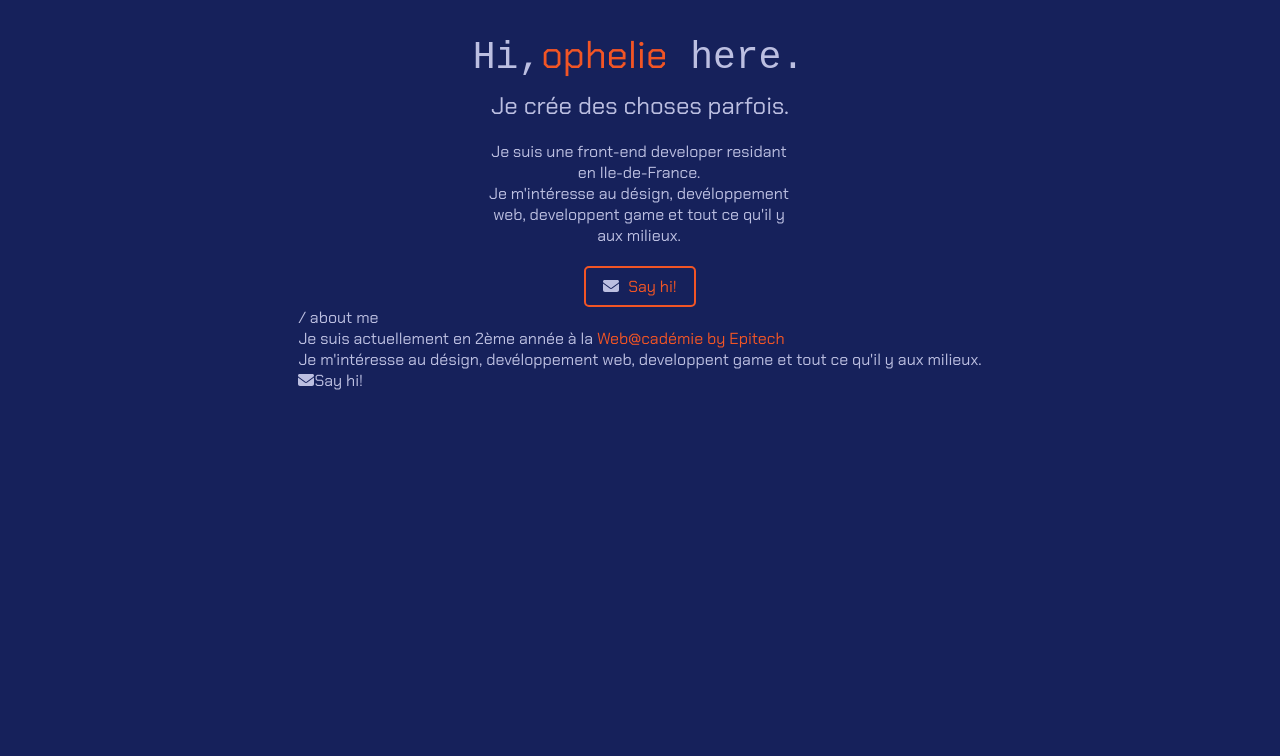
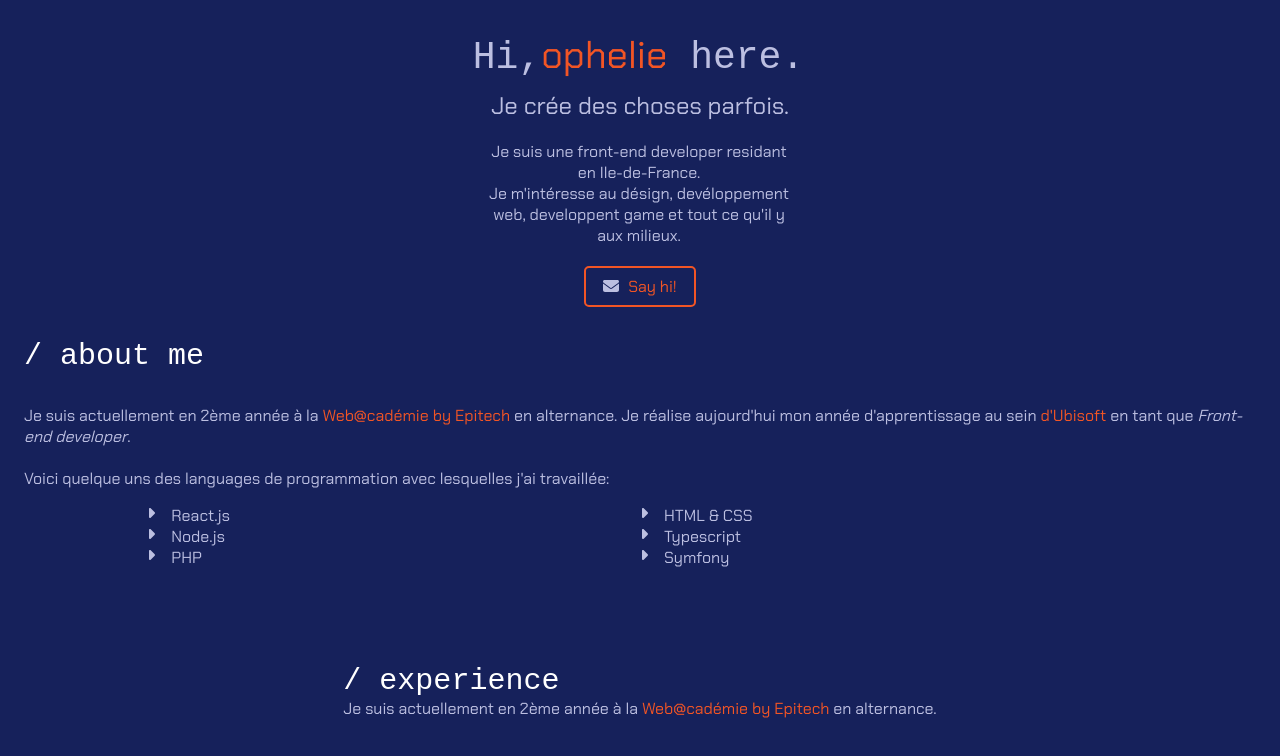
Before and after one commit to phelied/portfolio, a React (Create React App) app: page / in a window 1280 px wide. Shown: the top 756 px of the page. Built offline with nearby package versions, Linux system fonts and the light colour scheme.

Commit message:
Add content

```diff
--- a/src/App.css
+++ b/src/App.css
@@ -20,8 +20,7 @@ html {
 .container {
   display: flex;
   align-items: center;
-  justify-content: center;
-  margin: 30px auto;
+  margin: 30px 1.5em;
   flex-direction: column;
 }
 
@@ -35,7 +34,7 @@ html {
 
 .introduction__text-typing {
   width: 9em;
-  animation: typing 2s steps(22), blink .5s step-end infinite alternate;
+  animation: typing 2s steps(22), blink 0.5s step-end infinite alternate;
   white-space: nowrap;
   overflow: hidden;
   border-right: 3px solid var(--text-color-alt);
@@ -45,13 +44,13 @@ html {
 
 @keyframes typing {
   from {
-    width: 0
+    width: 0;
   }
 }
 
 @keyframes blink {
   50% {
-    border-color: transparent
+    border-color: transparent;
   }
 }
 
@@ -78,7 +77,46 @@ html {
   border-radius: 5px;
 }
 
-.introduction__mail-display svg{
+.introduction__mail-display svg {
   color: var(--text-color-alt);
   margin-right: 9px;
 }
+
+.about__display {
+  margin: 2em auto;
+}
+
+.about__display p {
+  margin: 2em auto;
+}
+
+.tertiary-color-text {
+  font-size: 30px;
+  color: white;
+  margin-bottom: 2em;
+  font-family: monospace;
+  text-align: right;
+}
+
+.about__language-display {
+
+  margin: 1em auto;
+  width: 100%;
+  display: flex;
+  justify-content: center;
+  flex-wrap: wrap;
+}
+
+.about__language-display span {
+  width: 40%;
+  display: flex;
+  flex-wrap: wrap;
+}
+
+.about__language-display svg {
+  margin-right: 1em;
+}
+
+.experience__display {
+  margin: 2em auto;
+}
--- a/src/App.js
+++ b/src/App.js
@@ -1,7 +1,7 @@
 import './App.css';
 import Links from './components/links'
 import { FontAwesomeIcon } from '@fortawesome/react-fontawesome'
-import { faEnvelope } from '@fortawesome/free-solid-svg-icons'
+import { faEnvelope, faCaretRight } from '@fortawesome/free-solid-svg-icons'
 
 function App() {
   return (
@@ -19,11 +19,25 @@ function App() {
       </div>
       <div className="about__display">
         <span className='tertiary-color-text'>/ about me</span>
-        <p>Je suis actuellement en 2ème année à la <span className='secondary-color-text'>Web@cadémie by Epitech</span>
+        <p>Je suis actuellement en 2ème année à la <span className='secondary-color-text'>Web@cadémie by Epitech</span> en alternance.
+          Je réalise aujourd'hui mon année d'apprentissage au sein <span className='secondary-color-text'>d'Ubisoft</span> en tant que <em>Front-end developer</em>.
           <br />
-          Je m'intéresse au désign, devéloppement web, developpent game et tout ce qu'il y aux milieux.
+          <br />
+          Voici quelque uns des languages de programmation avec lesquelles j'ai travaillée:
+          <div className='about__language-display'>
+            <span><FontAwesomeIcon icon={faCaretRight} />React.js</span>
+            <span><FontAwesomeIcon icon={faCaretRight} />HTML & CSS</span>
+            <span><FontAwesomeIcon icon={faCaretRight} />Node.js</span>
+            <span><FontAwesomeIcon icon={faCaretRight} />Typescript</span>
+            <span><FontAwesomeIcon icon={faCaretRight} />PHP</span>
+            <span><FontAwesomeIcon icon={faCaretRight} />Symfony</span>
+          </div>
         </p>
-        <div className='about__mail-display'><FontAwesomeIcon icon={faEnvelope} />Say hi!</div>
+      </div>
+      <div className="experience__display">
+        <span className='tertiary-color-text'>/ experience</span>
+        <p>Je suis actuellement en 2ème année à la <span className='secondary-color-text'>Web@cadémie by Epitech</span> en alternance.
+        </p>
       </div>
     </div>
   );
```
